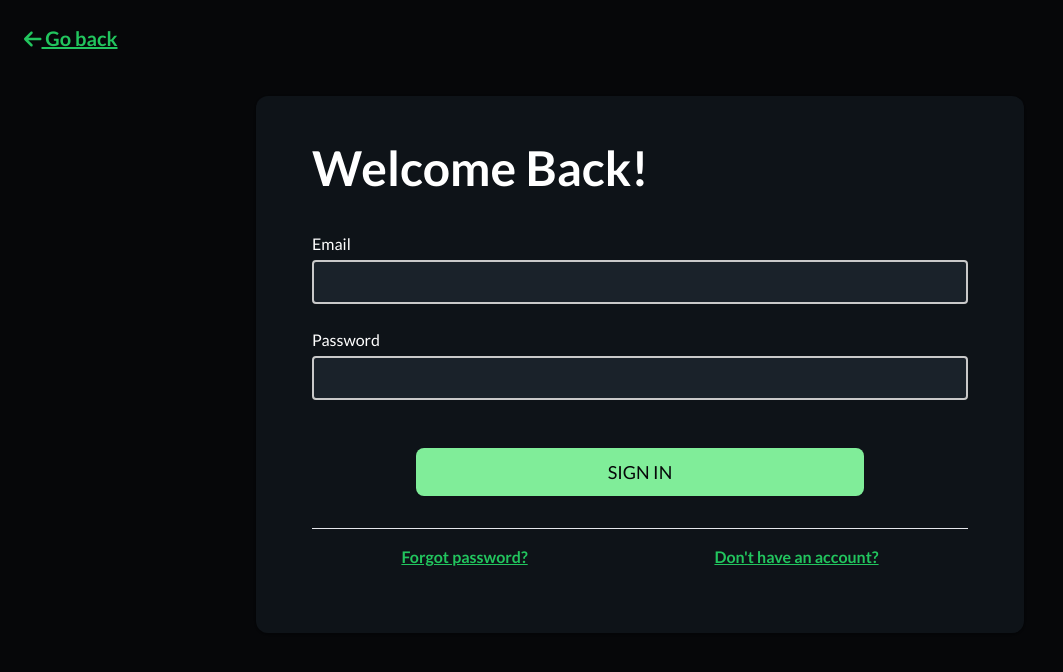
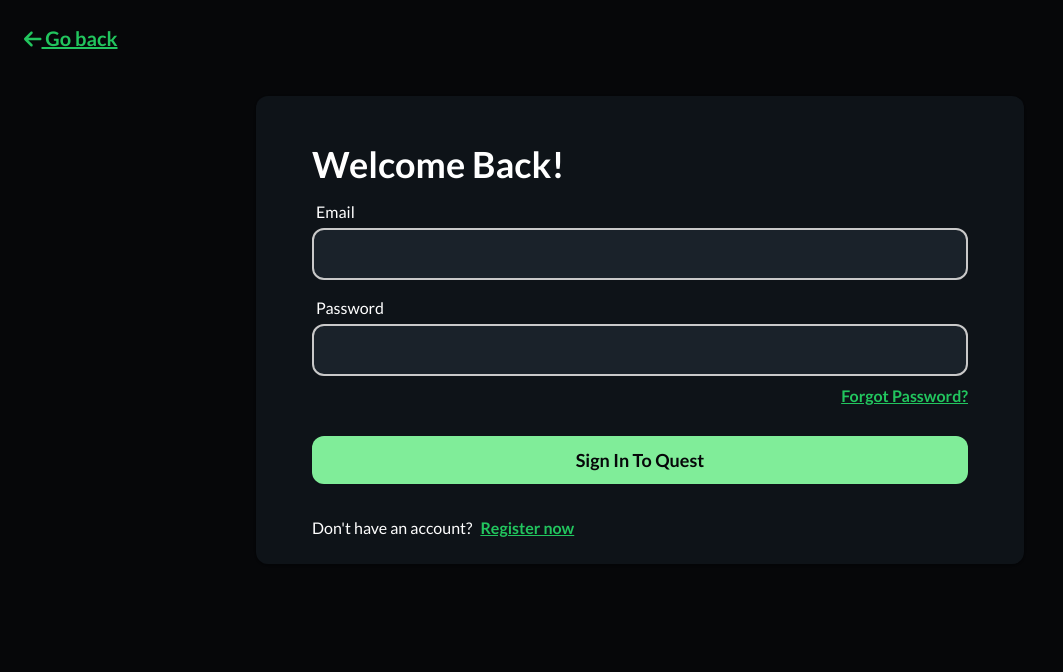
Before and after one commit to dalonga-kohi/questio, a React (Vite) app: page /login in a window 1280 px wide. Shown: the top 672 px of the page, without its empty margins (0-1063 px from the left). Built offline with nearby package versions, Linux system fonts and the light colour scheme.

Commit message:
Fix login form style

```diff
--- a/src/App/index.css
+++ b/src/App/index.css
@@ -49,6 +49,6 @@
 
   .input {
     @apply dark:bg-black-light bg-white px-4 focus:border-green-500 dark:focus:border-accent border-2 transition-colors
-    dark:border-white-light border-slate-700 py-1.5 outline-none w-5/6 block;
+    dark:border-white-light border-slate-700 py-2.5 outline-none w-5/6 block;
   }
 }
--- a/src/components/auth/LoginForm.tsx
+++ b/src/components/auth/LoginForm.tsx
@@ -4,6 +4,7 @@
 import Heading from './features/Heading'
 import { useLoginFormik } from '../../hooks/useLoginFormik'
 import Form from './features/Form'
+import Forgot from './features/Forgot'
 const LoginForm = () => {
   const loginFormik = useLoginFormik()
 
@@ -23,7 +24,7 @@
           value={loginFormik.values.email}
         />
 
-        <span className="mt-6"></span>
+        <span className="mt-4"></span>
 
         <Field
           caption="password"
@@ -35,10 +36,10 @@
           touched={loginFormik.touched.password}
           value={loginFormik.values.password}
         />
-
-        <Submit value="sign in" />
+        <Forgot />
+        <Submit value="sign in to quest" />
+      <LoginLinks />
       </div>
-      <LoginLinks />
     </Form>
   )
 }
--- a/src/components/auth/features/Field.tsx
+++ b/src/components/auth/features/Field.tsx
@@ -21,14 +21,14 @@
 }: IFormProps) => {
   return (
     <>
-      <label htmlFor={caption} className="text-md mb-1 capitalize">
+      <label htmlFor={caption} className="text-md mb-1 capitalize ml-1">
         {title}
       </label>
       <input
         type={type}
         id={caption}
         name={caption}
-        className="input rounded w-full text-xl"
+        className="input rounded-xl w-full text-xl"
         onChange={change}
         onBlur={blur}
         value={value}
--- /dev/null
+++ b/src/components/auth/features/Forgot.tsx
@@ -0,0 +1,13 @@
+import { Link } from "react-router-dom"
+
+const Forgot = () => {
+    return (
+        <div className="w-full mt-2 text-right">
+      <Link to="/register" className="link ml-2">
+        Forgot Password?
+      </Link>
+    </div>
+    )
+}
+
+export default Forgot
--- a/src/components/auth/features/Form.tsx
+++ b/src/components/auth/features/Form.tsx
@@ -6,7 +6,7 @@
   return (
     <form
       onSubmit={submit}
-      className="h-screen sm:h-max pb-12 pt-24 sm:pt-12 px-8 sm:px-14 flex flex-col w-full max-w-3xl shadow rounded-lg divide-y dark:divide-gray-200 divide-gray-500 dark:bg-black bg-gray-300 md:rounded-xl"
+      className="h-screen sm:h-max pb-6 pt-24 sm:pt-12 px-8 sm:px-14 flex flex-col w-full max-w-3xl shadow rounded-lg dark:bg-black bg-gray-300 md:rounded-xl"
     >
       {children}
     </form>
--- a/src/components/auth/features/Heading.tsx
+++ b/src/components/auth/features/Heading.tsx
@@ -1,7 +1,7 @@
 import { PropsWithChildren } from 'react'
 
 const Heading = ({ children }: PropsWithChildren) => {
-  return <h1 className="text-5xl mb-10 font-semibold">{children}</h1>
+  return <h1 className="text-4xl mb-4 font-semibold">{children}</h1>
 }
 
 export default Heading
--- a/src/components/auth/features/LoginLinks.tsx
+++ b/src/components/auth/features/LoginLinks.tsx
@@ -2,12 +2,10 @@
 
 const LoginLinks = () => {
   return (
-    <div className="flex justify-around w-full flex-wrap py-2 md:py-4 items-center">
-      <Link to="/reset" className="link">
-        Forgot password?
-      </Link>
-      <Link to="/register" className="link ml-2">
-        Don&#39;t have an account?
+    <div className="w-full mt-8 md:flex">
+    <p>Don&#39;t have an account?</p>
+      <Link to="/register" className="link md:ml-2 block">
+        Register now
       </Link>
     </div>
   )
--- a/src/components/auth/features/Submit.tsx
+++ b/src/components/auth/features/Submit.tsx
@@ -4,11 +4,11 @@
 
 const Submit = ({ value }: IProps) => {
   return (
-    <span className="w-full flex justify-center mb-8">
+    <span className="w-full flex justify-center">
       <input
         type="submit"
         value={value}
-        className="input rounded-lg py-2.5 w-full sm:max-w-md mt-12 outline-2 focus:outline-slate-600 dark:focus:outline-white uppercase dark:bg-accent bg-green-500 dark:text-black-darker border-0 shadow-sm font-medium cursor-pointer text-lg"
+        className="input rounded-xl w-full mt-7 outline-2 focus:outline-slate-600 dark:focus:outline-white capitalize dark:bg-accent bg-green-500 dark:text-black-darker border-0 shadow-sm font-semibold cursor-pointer text-lg"
       />
     </span>
   )
--- a/src/components/main/Home/QuestSection/Slider.tsx
+++ b/src/components/main/Home/QuestSection/Slider.tsx
@@ -14,54 +14,56 @@
   let scrollLeft = 0
 
   const end = () => {
-    isDown = false;
-    if(!comp.current) return
+    isDown = false
+    if (!comp.current) return
     comp.current.style.cursor = 'pointer'
   }
   const start = (e: MouseEvent) => {
-    isDown = true;
-    if(!comp.current) return
+    isDown = true
+    if (!comp.current) return
     comp.current.style.cursor = 'grab'
     startX = e.pageX
-    scrollLeft = comp.current.scrollLeft;
+    scrollLeft = comp.current.scrollLeft
   }
   const startTouch = (e: TouchEvent) => {
-    isDown = true;
-    if(!comp.current) return
+    isDown = true
+    if (!comp.current) return
     comp.current.style.cursor = 'grab'
-    startX = e.touches[0].pageX - comp.current.offsetLeft;
-    scrollLeft = comp.current.scrollLeft;
+    startX = e.touches[0].pageX - comp.current.offsetLeft
+    scrollLeft = comp.current.scrollLeft
   }
   const move = (e: MouseEvent) => {
-    if(!isDown) return;
-    e.preventDefault();
-    if(!comp.current) return
+    if (!isDown) return
+    e.preventDefault()
+    if (!comp.current) return
     const x = e.pageX
-    const dist = (x - startX);
-    comp.current.scrollLeft = scrollLeft - dist;
-
+    const dist = x - startX
+    comp.current.scrollLeft = scrollLeft - dist
   }
   const moveTouch = (e: TouchEvent) => {
-    if(!isDown) return;
-    e.preventDefault();
-    if(!comp.current) return
-    const x = e.touches[0].pageX - comp.current.offsetLeft;
-    const dist = (x - startX);
-    comp.current.scrollLeft = scrollLeft - dist;
-
+    if (!isDown) return
+    e.preventDefault()
+    if (!comp.current) return
+    const x = e.touches[0].pageX - comp.current.offsetLeft
+    const dist = x - startX
+    comp.current.scrollLeft = scrollLeft - dist
   }
   useEffect(() => {
-    if(!comp.current) return
-    comp.current.addEventListener('mousedown', start);
-    comp.current.addEventListener('touchstart', startTouch);
-    comp.current.addEventListener('mousemove', move);
-    comp.current.addEventListener('touchmove', moveTouch);
-    comp.current.addEventListener('mouseleave', end);
-    comp.current.addEventListener('mouseup', end);
-    comp.current.addEventListener('touchend', end);
-  }, [comp])
+    if (!comp.current) return
+    comp.current.addEventListener('mousedown', start)
+    comp.current.addEventListener('touchstart', startTouch)
+    comp.current.addEventListener('mousemove', move)
+    comp.current.addEventListener('touchmove', moveTouch)
+    comp.current.addEventListener('mouseleave', end)
+    comp.current.addEventListener('mouseup', end)
+    comp.current.addEventListener('touchend', end)
+    // eslint-disable-next-line react-hooks/exhaustive-deps
+  }, [])
   return (
-    <section ref={comp} className="mb-6 w-full relative whitespace-nowrap overflow-hidden">
+    <section
+      ref={comp}
+      className="mb-6 w-full relative whitespace-nowrap overflow-hidden"
+    >
       {loading
         ? 'Loading...'
         : data?.response.map((d, i) => {
--- a/src/components/main/Home/features/Card.tsx
+++ b/src/components/main/Home/features/Card.tsx
@@ -32,7 +32,7 @@
       style={{ backgroundImage: `url(${img})` }}
       className="group bg-cover shadow-lg rounded-xl cursor-pointer hover:scale-x-105 transition-transform sm:w-80 w-72 mr-4 flex-col inline-block h-44 sm:h-48 justify-between items-start"
     >
-      <div className='flex justify-between items-start w-full h-full flex-col'>
+      <div className="flex justify-between items-start w-full h-full flex-col">
         <div className="flex w-full gap-2 p-2 flex-wrap opacity-0 group-hover:opacity-100 transition-opacity">
           {data.tags?.split(';').map((v, i) => {
             if (i < 3) return <Tag key={i} tag={v} />
@@ -40,7 +40,7 @@
         </div>
         <h3
           ref={ctx}
-        className='font-semibold rounded-b-xl capitalize text-lg w-full p-3'
+          className="font-semibold rounded-b-xl capitalize text-lg w-full p-3"
         >
           {data.title}
         </h3>
```
Lines whose indentation alone changed are shown as unchanged.
